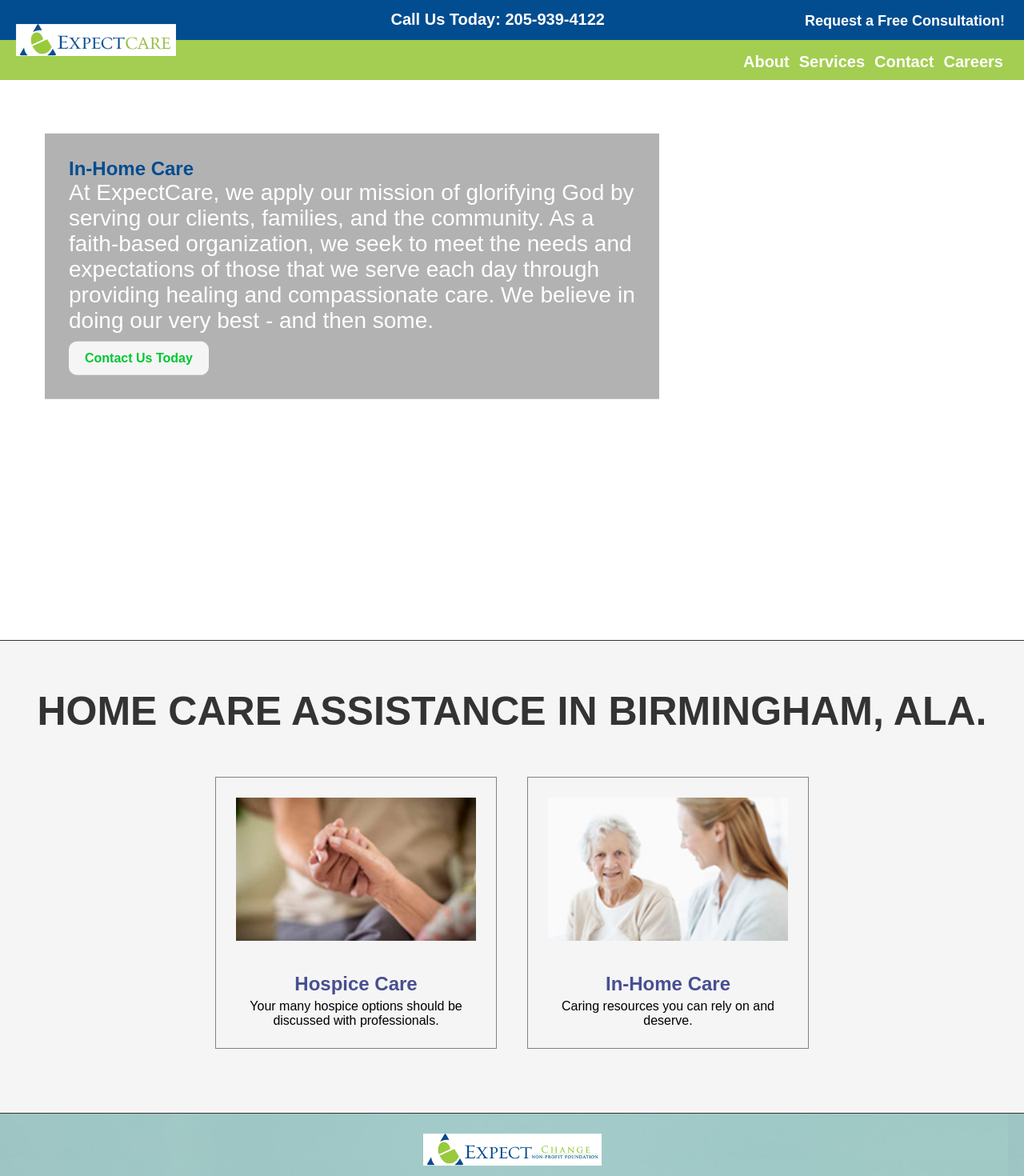
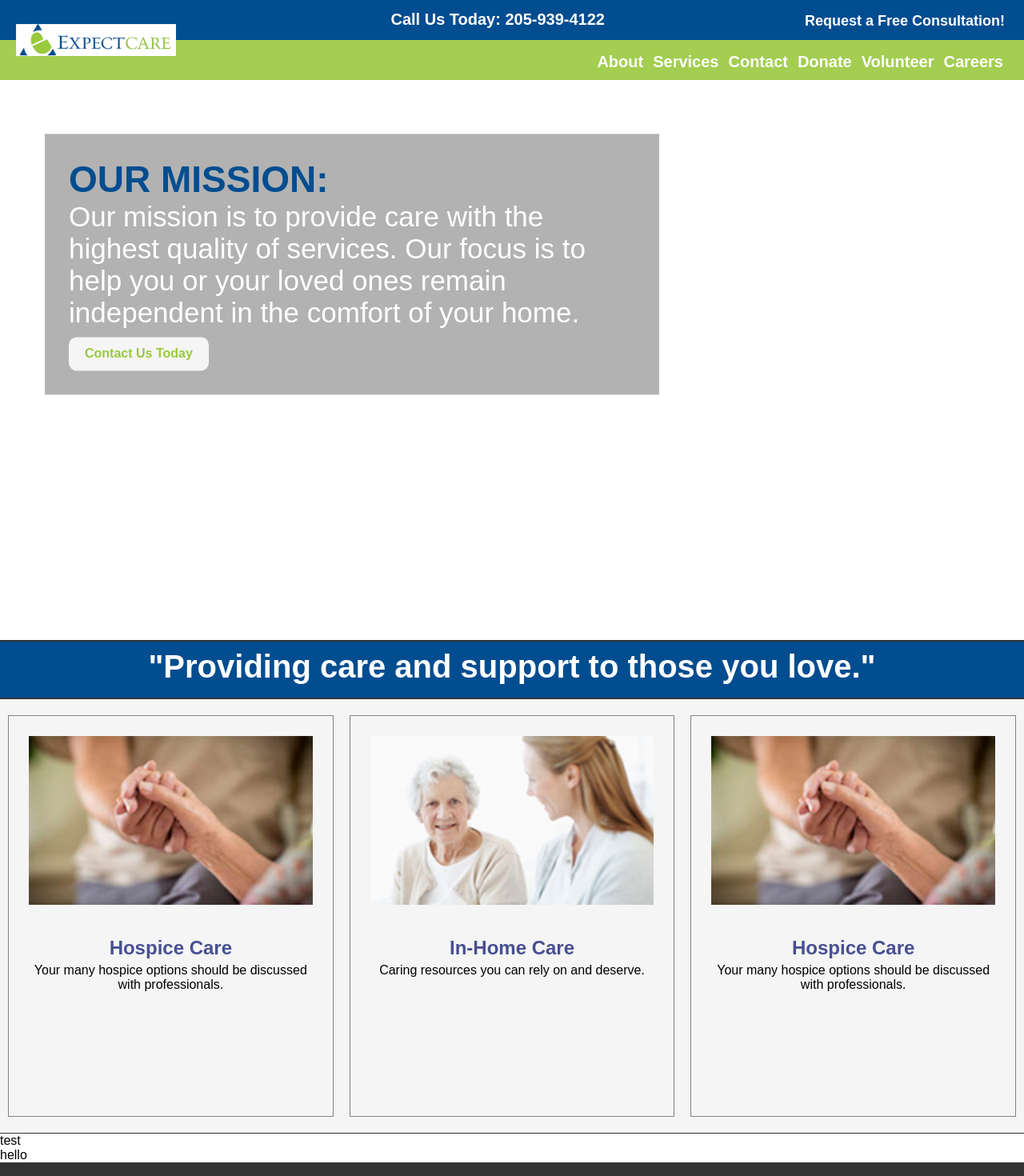
Before and after one commit to Drayton-Dobbs/ExpectCare, a React (Create React App) app: page / in a window 1280 px wide. Shown: the top 1470 px of the page at 80% size. Built offline with nearby package versions, Linux system fonts and the light colour scheme; a web font is replaced by a local one.

Commit message:
homepage upgrade

```diff
--- a/src/App.js
+++ b/src/App.js
@@ -8,6 +8,8 @@ import ExpectChangeCom from './Components/ExpectChangeCom/ExpectChangeCom'
 import Break1 from './Components/Break1/Break1'
 import Nav from './Components/Nav/Nav'
 import Nav2 from './Components/Nav2/Nav2'
+import AboutTheOwner from './Components/AboutTheOwner/AboutTheOwner'
+import Testimonials from './Components/Testimonials/Testimonials'
 
 import './App.css'
 
@@ -19,7 +21,8 @@ function App() {
       <Banner />
       <Break1 />
       <LandingPageCollapsible />
-      <ExpectChangeCom />
+      <Testimonials />
+      <AboutTheOwner />
       <Footer />
     </div>
   )
--- /dev/null
+++ b/src/Components/AboutTheOwner/AboutTheOwner.js
@@ -0,0 +1,16 @@
+import React from 'react';
+import './styles.css'
+
+class AboutTheOwner extends React.Component {
+
+  render() {
+    return (
+        <div>
+            hello
+        </div>
+
+    )
+  }
+}
+
+export default AboutTheOwner
--- a/src/Components/Banner/Banner.js
+++ b/src/Components/Banner/Banner.js
@@ -8,9 +8,9 @@ class Banner extends React.Component {
       <section class='banner'>
         <div class='bannerItemsWrapper'>
           <div class='bannerDescriptionWrapper'>
-            <h1 class='bannerTitle  brandFontBold'>In-Home Care</h1>
+            <h1 class='bannerTitle  brandFontBold'>OUR MISSION:</h1>
             <p className='bannerDecription brandFontCondensed'>
-            At ExpectCare, we apply our mission of glorifying God by serving our clients, families, and the community. As a faith-based organization, we seek to meet the needs and expectations of those that we serve each day through providing healing and compassionate care. We believe in doing our very best - and then some.
+              Our mission is to provide care with the highest quality of services. Our focus is to help you or your loved ones remain independent in the comfort of your home.
             </p>
             <button class='bannerButton'><strong>Contact Us Today</strong></button>
           </div>
--- a/src/Components/Banner/styles.css
+++ b/src/Components/Banner/styles.css
@@ -13,7 +13,7 @@
   background-color: rgb(245, 245, 245); /* Green */
   border: none;
   border-radius: 10px;
-  color: #00c732;
+  color: rgb(153,201,63);
   cursor: pointer;
   display: inline-block;
   margin: 10px auto auto 0px;
@@ -24,7 +24,7 @@
 }
 
 .bannerButton:hover{
-  background-color: #00ff40; /* Green */
+  background-color: rgb(153,201,63); /* Green */
   color: white;
 }
 
@@ -46,7 +46,7 @@
   margin: 0px;
   padding: 0px;
   color: rgb(255, 255, 255);
-  font-size: 28px;
+  font-size: 35px;
 }
 
 .bannerImg{
@@ -62,6 +62,7 @@
   padding: 0px;
   margin: 0px;
   color: rgb(2, 77, 144);
+  font-size: 46px;
 }
 
 .bannerItemsWrapper{
--- a/src/Components/Break1/Break1.js
+++ b/src/Components/Break1/Break1.js
@@ -6,7 +6,7 @@ class Break1 extends React.Component {
   render() {
     return (
       <div className="break1">
-          <h1 className="break11"><strong>HOME CARE ASSISTANCE IN BIRMINGHAM, ALA.</strong></h1>
+          <h1 className="break11"><strong>"Providing care and support to those you love."</strong></h1>
       </div>
     )
   }
--- a/src/Components/Break1/styles.css
+++ b/src/Components/Break1/styles.css
@@ -1,10 +1,18 @@
 .break1 {
     text-align: center;
     font-weight: bold;
-    background-color: whitesmoke;
-    color: #333;
-    height: 65px;
-    font-size: 25px;
-    border-top: 1px solid #333;
-    padding-top: 25px;
+    color: rgb(255, 255, 255);
+    height: 70px;
+    font-size: 20px;
+    background-color: rgb(2, 77, 144);
+    border-top: 2px solid #333;
+    border-bottom: 2px solid #333;
+    margin: 0;
+    padding: 0;
+
 }
+.break11 {
+    margin: 0;
+    padding: 0;
+    margin-top: 9px;
+}
--- a/src/Components/ExpandableComponents/LandingPageCollapsible.js
+++ b/src/Components/ExpandableComponents/LandingPageCollapsible.js
@@ -37,10 +37,9 @@ class LandingPageCollapsible extends React.Component {
 						<img src={Hands} />
 						<h2>
 							<strong>
-							Hospice Care
+								Hospice Care
 							</strong>
-
-							</h2>
+						</h2>
 						<p>Your many hospice options should be discussed with professionals.</p>
 					</div>
 
@@ -48,21 +47,33 @@ class LandingPageCollapsible extends React.Component {
 						<img src={InHomeCare} />
 						<h2>
 							<strong>
-							In-Home Care
+								In-Home Care
+							</strong>
+						</h2>
+						<p>Caring resources you can rely on and deserve.</p>
+					</div>
+
+					<div className="serviceItem" id="HospiceBreif" onClick={this.onChoice}>
+						<img src={Hands} />
+						<h2>
+							<strong>
+								Hospice Care
 							</strong>
 
-							</h2>
-						<p>Caring resources you can rely on and deserve.</p>
+						</h2>
+						<p>Your many hospice options should be discussed with professionals.</p>
 					</div>
+
 				</div>
+
 				{
 					this.state.display === 'HospiceBreif' ? <HospiceBreif />
 						: this.state.display === 'InHomeBreif' ? <InHomeBreif />
 							: ''
 				}
-<div style={{height: '1px', width: '100%', backgroundColor: '#333'}}>
+				<div style={{ height: '1px', width: '100%', backgroundColor: '#333' }}>
 
-</div>
+				</div>
 			</div>
 		)
 	}
--- a/src/Components/ExpandableComponents/styles.css
+++ b/src/Components/ExpandableComponents/styles.css
@@ -4,22 +4,24 @@
 .serviceItemWrapper {
     display: flex;
     justify-content: space-around;
-    padding-left: 250px;
-    padding-right: 250px;
     background-color: whitesmoke;
     background-size: cover;
-    padding-top: 50px;
-    padding-bottom: 50px;
+    padding-top: 10px;
+    padding-bottom: 10px;
+    width: 100%;
 }
 .serviceItem {
     padding: 25px;
-    width: 300px;
+    width: 30%;
     display: inline-block;
     cursor: pointer;
-    margin-bottom: 30px;
-    margin-top: 30px;
+    margin-bottom: 10px;
+    margin-top: 10px;
     border: 1px solid gray;
     background-color: whitesmoke;
+    margin-right: 10px;
+    margin-left: 10px;
+    height: 450px;
 }
 .serviceItem img {
     display: block;
--- a/src/Components/Nav2/Nav2.js
+++ b/src/Components/Nav2/Nav2.js
@@ -13,6 +13,8 @@ class Nav extends React.Component {
               <a class="nav-link" href="#">About</a>
               <a class="nav-link" href="#">Services</a>
               <a class="nav-link" href="#">Contact</a>
+              <a class="nav-link" href="#">Donate</a>
+              <a class="nav-link" href="#">Volunteer</a>
               <a class="nav-link" href="#">Careers</a>
             </ul>
           </div>
--- /dev/null
+++ b/src/Components/Testimonials/Testimonials.js
@@ -0,0 +1,15 @@
+import React from 'react';
+import './styles.css'
+
+class Testimonials extends React.Component {
+
+  render() {
+    return (
+        <div>
+            test
+        </div>
+    )
+  }
+}
+
+export default Testimonials
```
Also changed, not shown: src/Components/AboutTheOwner/styles.css (added), src/Components/Testimonials/styles.css (added).
